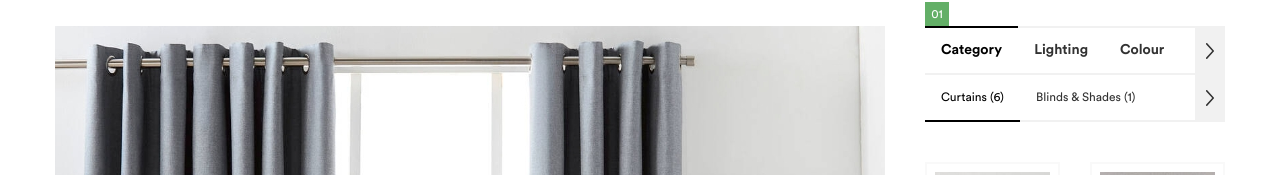
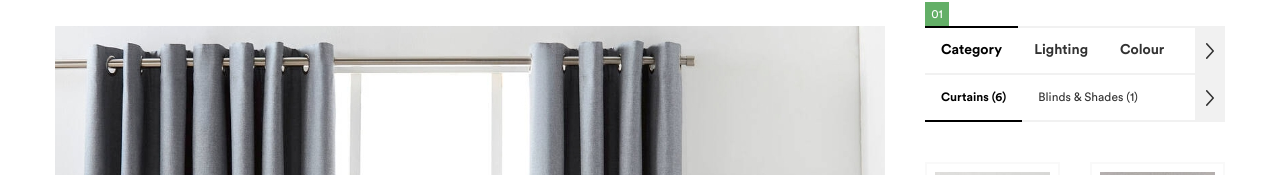
Before and after one commit to sweethometeam1/Bouclair, a Vue app: page / in a window 1280 px wide. Shown: the part 150-325 px from the top of the page. Built offline with nearby package versions, Linux system fonts and the light colour scheme.

Commit message:
updated font weight in active tab

```diff
--- a/src/components/Tabs.vue
+++ b/src/components/Tabs.vue
@@ -288,6 +288,10 @@ export default class Tabs extends Vue {
       }
     }
 
+    &#{&}_active &__name {
+      font-weight: 700;
+    }
+
     &#{&}_active &__counter {
       opacity: 1;
     }
```
